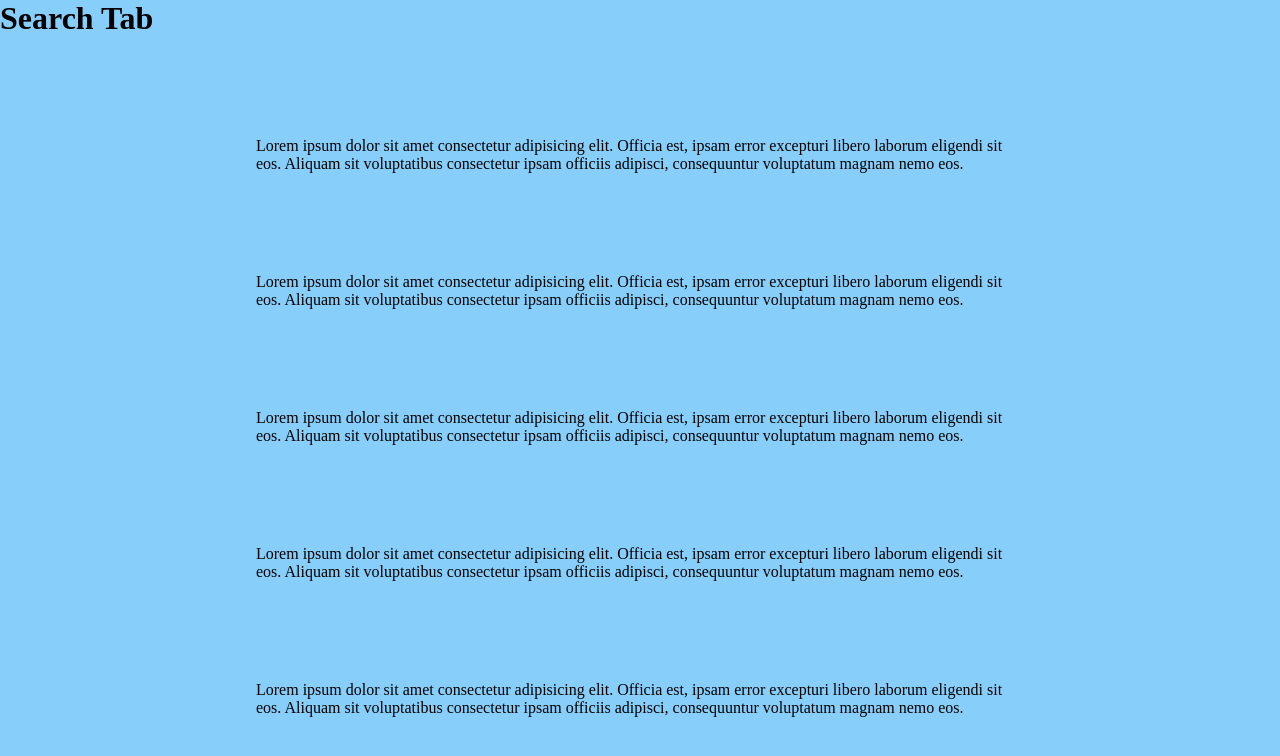
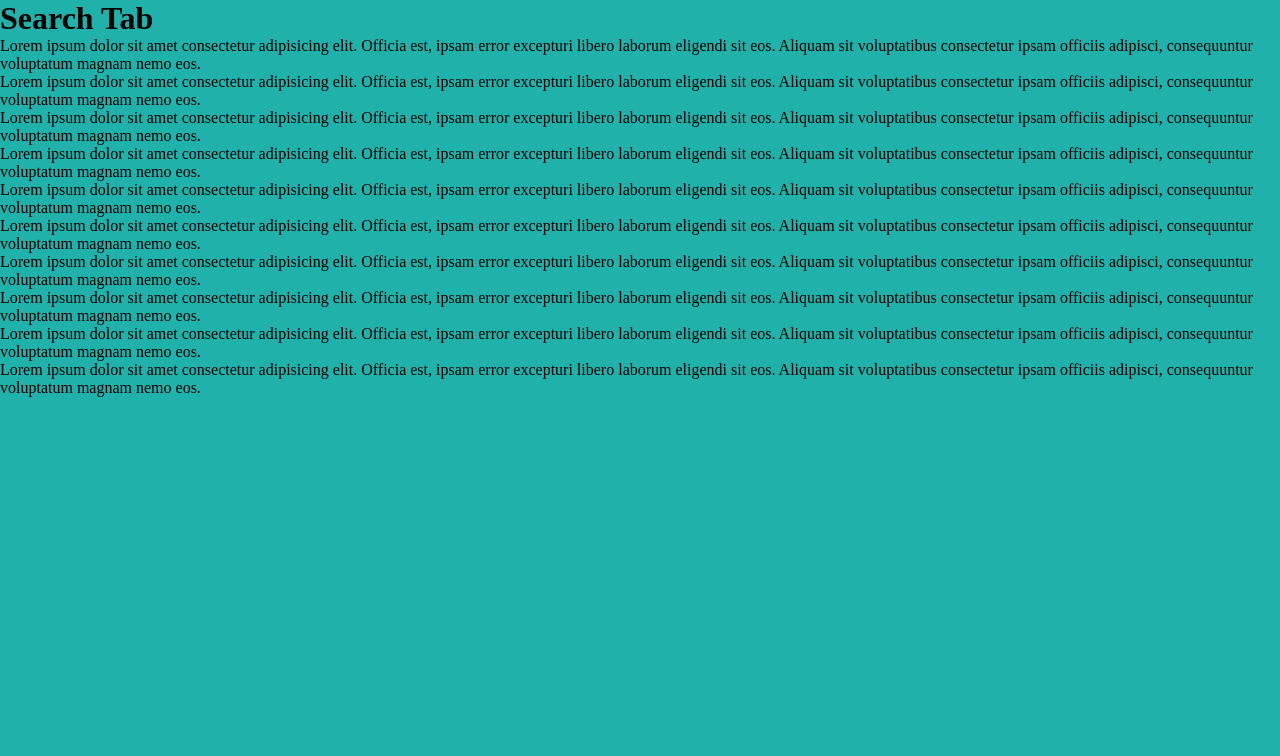
Before and after one commit to Silver0401/MementWeb, a Next.js app: page /search in a window 1280 px wide. Shown: the top 756 px of the page. Built offline with nearby package versions, Linux system fonts and the light colour scheme.

Commit message:
Addres Testing #4

```diff
--- a/styles/css/globals.css
+++ b/styles/css/globals.css
@@ -14,6 +14,6 @@ body {
   position: absolute;
   width: 100vw;
   height: 100vh;
-  background-color: lightskyblue;
+  background-color: lightseagreen;
   overflow-y: scroll;
 }
--- a/styles/css/home.css
+++ b/styles/css/home.css
@@ -1 +1 @@
-#HomePage{background-color:transparent}#HomePage p{margin:100px 20%}#searchPage p,#profilePage p{margin:100px 20%}
+#HomePage{background-color:transparent}#HomePage p{margin:100px 20%}
--- a/styles/scss/home.scss
+++ b/styles/scss/home.scss
@@ -1,37 +1,7 @@
-@import "./functions";
-
 #HomePage {
   background-color: transparent;
-
-  // .AppNav {
-  //   top: 0;
-  //   left: 0;
-  //   position: fixed;
-  //   width: 100%;
-  //   height: 70px;
-  //   background-color: black;
-
-  //   @include alignCenter();
-  //   flex-direction: row;
-  //   justify-content: space-around;
-
-  //   li {
-  //     color: white;
-  //   }
-  // }
-
-  // .content {
-  //   background-color: transparent;
 
   p {
     margin: 100px 20%;
   }
-  // }
 }
-
-#searchPage,
-#profilePage {
-  p {
-    margin: 100px 20%;
-  }
-}
```
Also changed, not shown: pages/index.tsx (+2 -9 lines).
